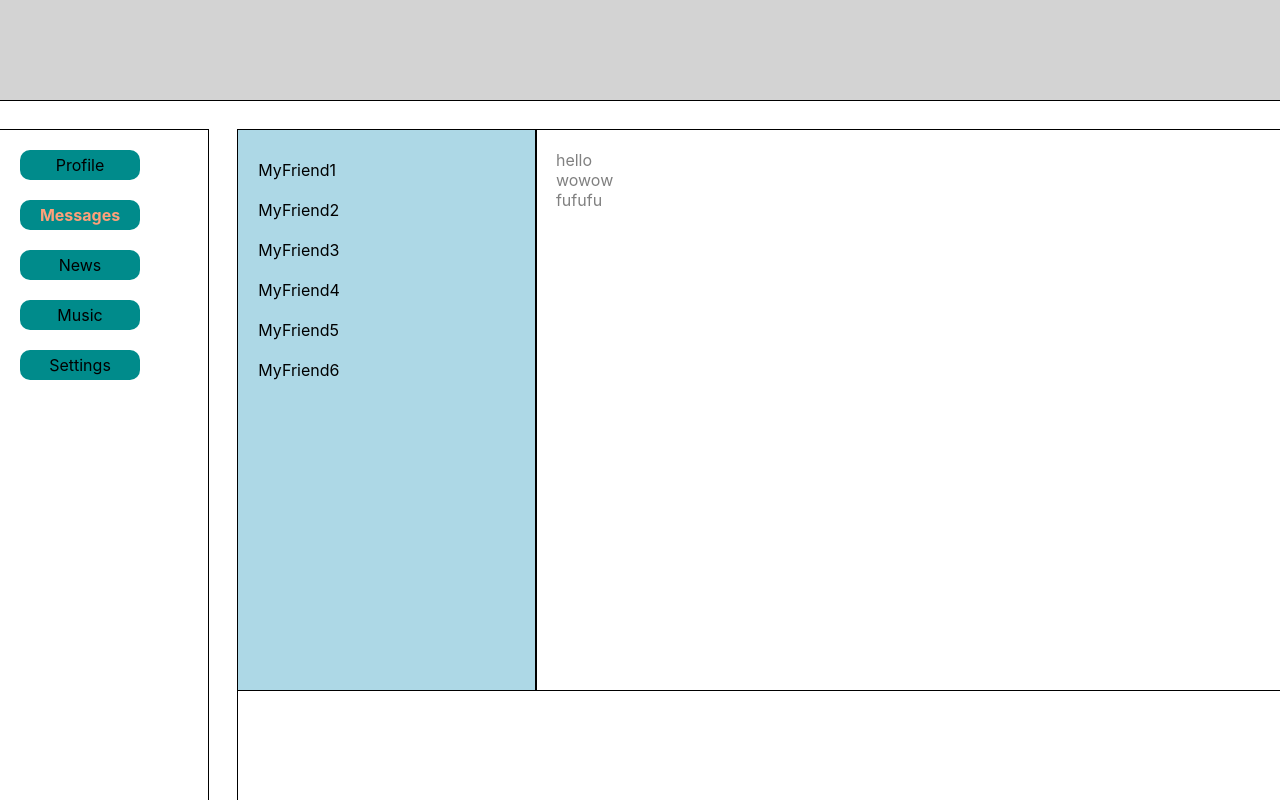
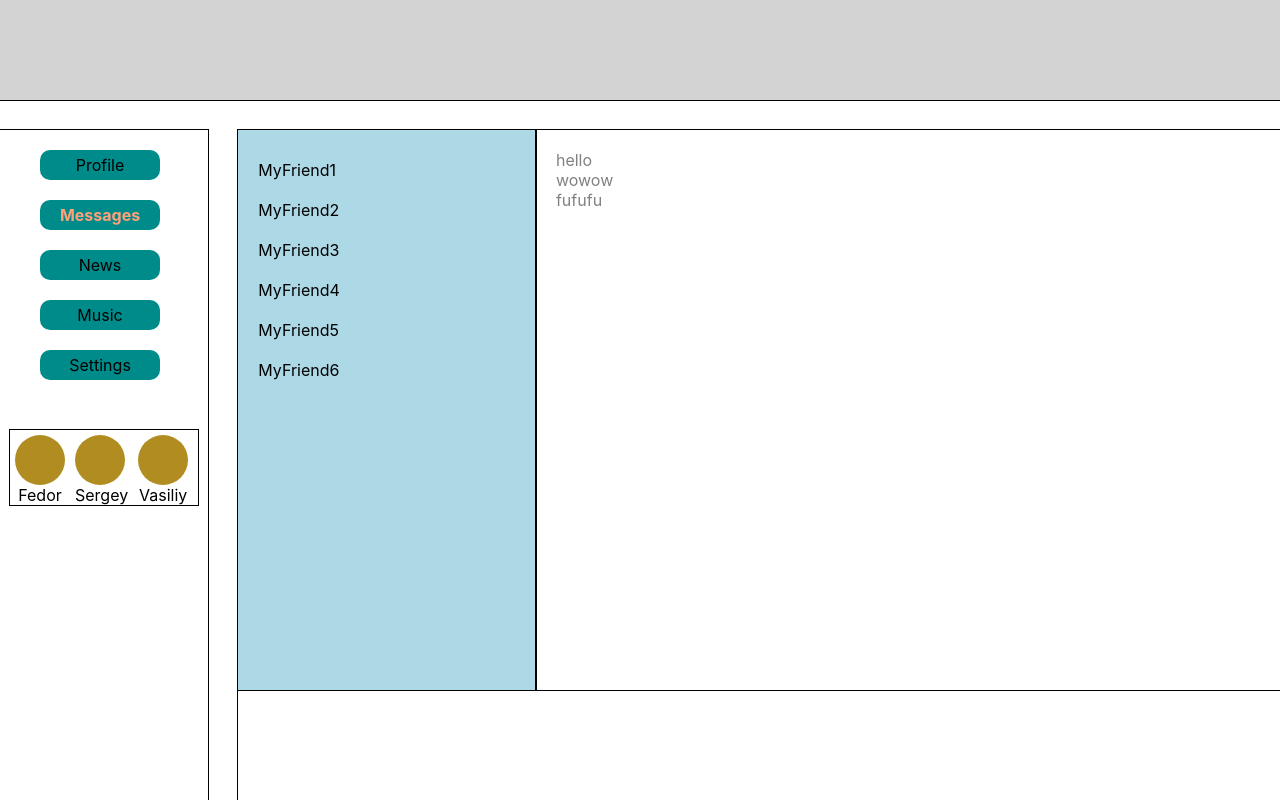
Before and after one commit to nimrab/socialnetwork, a React (Create React App) app: page /dialogs in a window 1280 px wide. Shown: the top 800 px of the page. Built offline with nearby package versions, Linux system fonts and the light colour scheme.

Commit message:
sidebar_friends

```diff
--- a/src/App.tsx
+++ b/src/App.tsx
@@ -20,7 +20,7 @@ export const App = (props: AppProps) => {
         <BrowserRouter>
             <div className="main_section">
                 <Header/>
-                <Navbar/>
+                <Navbar state={props.state.sidebar}/>
                 <div className="content">
 
                     {/*<Route path='/profile' component={Profile}/>*/}
--- a/src/components/Dialogs/DialogItem/DialogItem.module.css
+++ b/src/components/Dialogs/DialogItem/DialogItem.module.css
@@ -8,6 +8,9 @@
     text-decoration: none;
     color: black;
 }
+.DialogItemLink:hover {
+    cursor: pointer;
+}
 
 a.active {
     font-weight: 700;
--- a/src/components/Navbar/Navbar.module.css
+++ b/src/components/Navbar/Navbar.module.css
@@ -9,7 +9,7 @@
     justify-content: center;
     align-items: center;
     background-color: darkcyan;
-    margin-left: 20px;
+    margin-left: 40px;
     margin-top: 20px;
     width: 120px;
     height: 30px;
--- a/src/components/Navbar/Navbar.tsx
+++ b/src/components/Navbar/Navbar.tsx
@@ -1,10 +1,14 @@
 import React from 'react';
 import css from './Navbar.module.css';
 import { NavLink } from 'react-router-dom';
+import {Sidebar} from "./Sidebar/Sidebar";
+import {sidebarType} from "../../redux/state";
 
+export type NavbarProps = {
+    state: sidebarType
+}
 
-
-export const Navbar = () => {
+export const Navbar = (props:NavbarProps) => {
 
     return (
         <div className={css.navbar}>
@@ -13,7 +17,10 @@ export const Navbar = () => {
             <div className={css.nav_button}>News</div>
             <div className={css.nav_button}>Music</div>
             <div className={css.nav_button}>Settings</div>
+            <Sidebar friends={props.state.friends}/>
         </div>
+
+
     )
 
 }
--- /dev/null
+++ b/src/components/Navbar/Sidebar/Friends/Friends.module.css
@@ -0,0 +1,21 @@
+.friends {
+    display: flex;
+}
+
+.friend {
+    margin-left: 5px;
+    margin-right: 5px;
+    margin-top: 5px;
+}
+
+.friend_photo {
+    width: 50px;
+    height: 50px;
+    border-radius: 50%;
+    background-color: #b18d21;
+}
+
+.friend_name {
+    display: flex;
+    justify-content: center;
+}
--- /dev/null
+++ b/src/components/Navbar/Sidebar/Friends/Friends.tsx
@@ -0,0 +1,32 @@
+import React from "react";
+import css from './Friends.module.css'
+import {friendsType} from "../../../../redux/state";
+
+
+
+export type FriendsProps = {
+    friends: Array<friendsType>
+}
+
+export const Friends = (props:FriendsProps) => {
+
+
+
+
+    return (
+
+        <section className={css.friends}>
+
+            {
+                props.friends.map(el => {
+                    return (
+                        <div className={css.friend} key={el.id}>
+                            <div className={css.friend_photo}></div>
+                            <div className={css.friend_name}>{el.name}</div>
+                        </div>
+                    )
+                })
+            }
+        </section>
+    )
+}
--- /dev/null
+++ b/src/components/Navbar/Sidebar/Sidebar.module.css
@@ -0,0 +1,6 @@
+.sidebar {
+    outline: 1px solid black;
+    margin-top: 50px;
+    margin-left: 10px;
+    margin-right: 10px;
+}
--- /dev/null
+++ b/src/components/Navbar/Sidebar/Sidebar.tsx
@@ -0,0 +1,20 @@
+import React from "react";
+import css from './Sidebar.module.css'
+import {Friends} from "./Friends/Friends";
+import {friendsType} from "../../../redux/state";
+
+
+export type SidebarProps = {
+    friends: Array<friendsType>
+}
+
+export const Sidebar = (props: SidebarProps) => {
+
+    return (
+
+        <div className={css.sidebar}>
+            <Friends friends={props.friends}/>
+        </div>
+    )
+
+}
```
